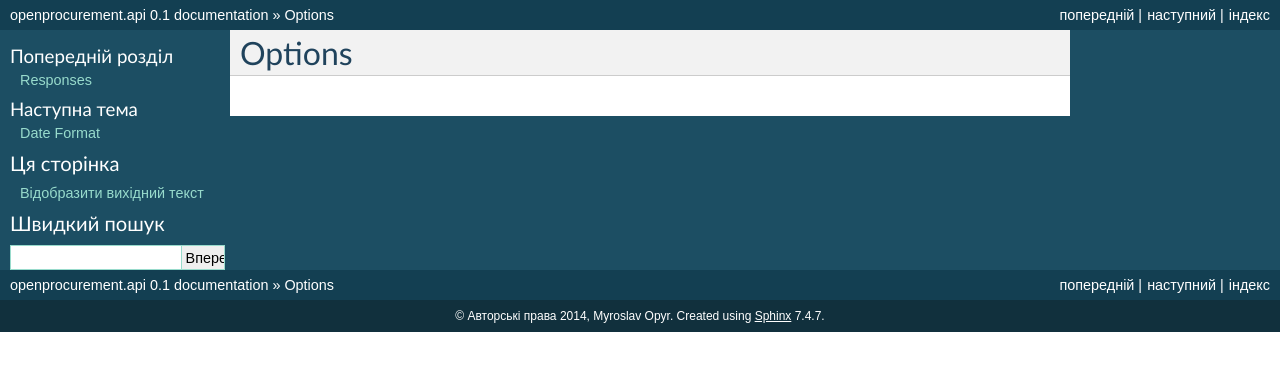
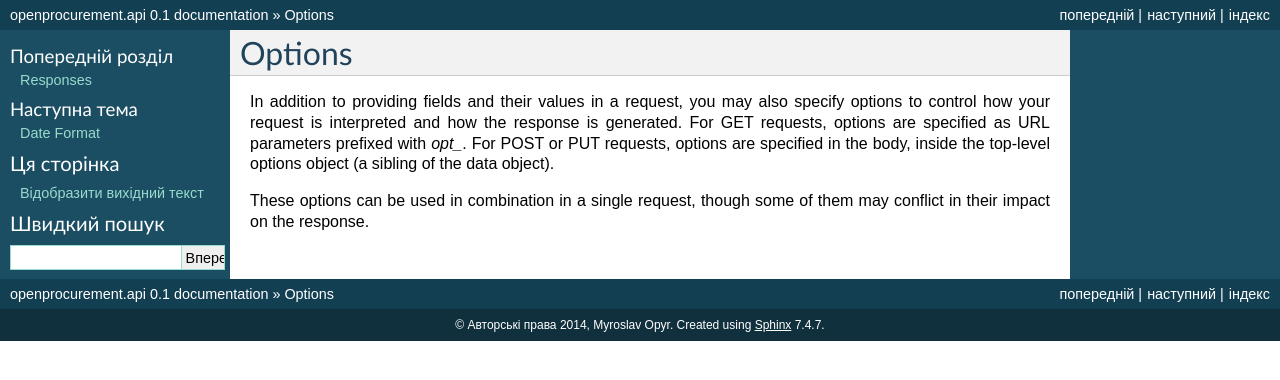
Before and after one commit to openprocurement/openprocurement.api, a Sphinx documentation site: the page built from docs/source/options.rst, in a window 1280 px wide. Shown: the top 380 px of the page. Built offline with Sphinx 7.4.7, drawn with Linux system fonts in a browser that asks for light colours.

Commit message:
Ontroduction of how options are treated

```diff
--- a/docs/source/options.rst
+++ b/docs/source/options.rst
@@ -2,3 +2,13 @@
 
 Options
 =========
+
+In addition to providing fields and their values in a request, you may also
+specify options to control how your request is interpreted and how the
+response is generated.  For GET requests, options are specified as URL
+parameters prefixed with `opt_`.  For POST or PUT requests, options are
+specified in the body, inside the top-level options object (a sibling of the
+data object).
+
+These options can be used in combination in a single request, though some of
+them may conflict in their impact on the response.
```
